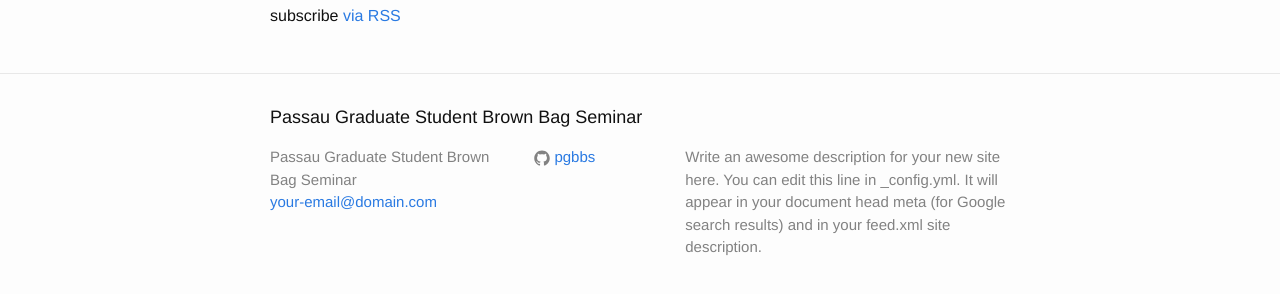
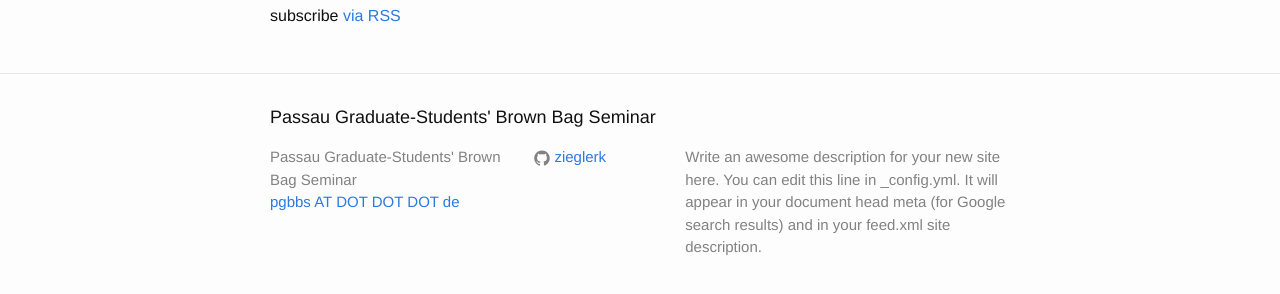
Before and after one commit to PGBBS/pgbbs.github.io, a Jekyll site: the page built from index.html, in a window 1280 px wide and 900 px high, scrolled down 1606 px. Shown: the part 581-875 px from the top of the window. Built offline with Jekyll 4.4.1, drawn with Linux system fonts in a browser that asks for light colours; some of the changed text lies outside the part shown.

Commit message:
update footer

```diff
--- a/_config.yml
+++ b/_config.yml
@@ -9,8 +9,8 @@
 # here) are given at https://help.github.com/articles/configuring-jekyll/
 #
 # Site settings
-title: Passau Graduate Student Brown Bag Seminar
-email: your-email@domain.com
+title: Passau Graduate-Students' Brown Bag Seminar
+email: pgbbs AT <chair> DOT <faculty> DOT <unversity> DOT de
 description: > # this means to ignore newlines until "baseurl:"
   Write an awesome description for your new site here. You can edit this
   line in _config.yml. It will appear in your document head meta (for
@@ -18,7 +18,12 @@ description: > # this means to ignore newlines until "baseurl:"
 baseurl: "" # the subpath of your site, e.g. /blog
 url: "https://pgbbs.github.io" # the base hostname & protocol for your site
 repo: "https://github.com/PGBBS/pgbbs.github.io/tree/master" # base for github-repo
-github_username:  pgbbs
+
+# These usernames will occur in the footer (with icons) via
+# _layouts/default.html > _includes/footer.html
+github_username: pgbbs
+github_username: zieglerk
+twitter: kziegl
 
 # Build settings
 markdown: kramdown
```
